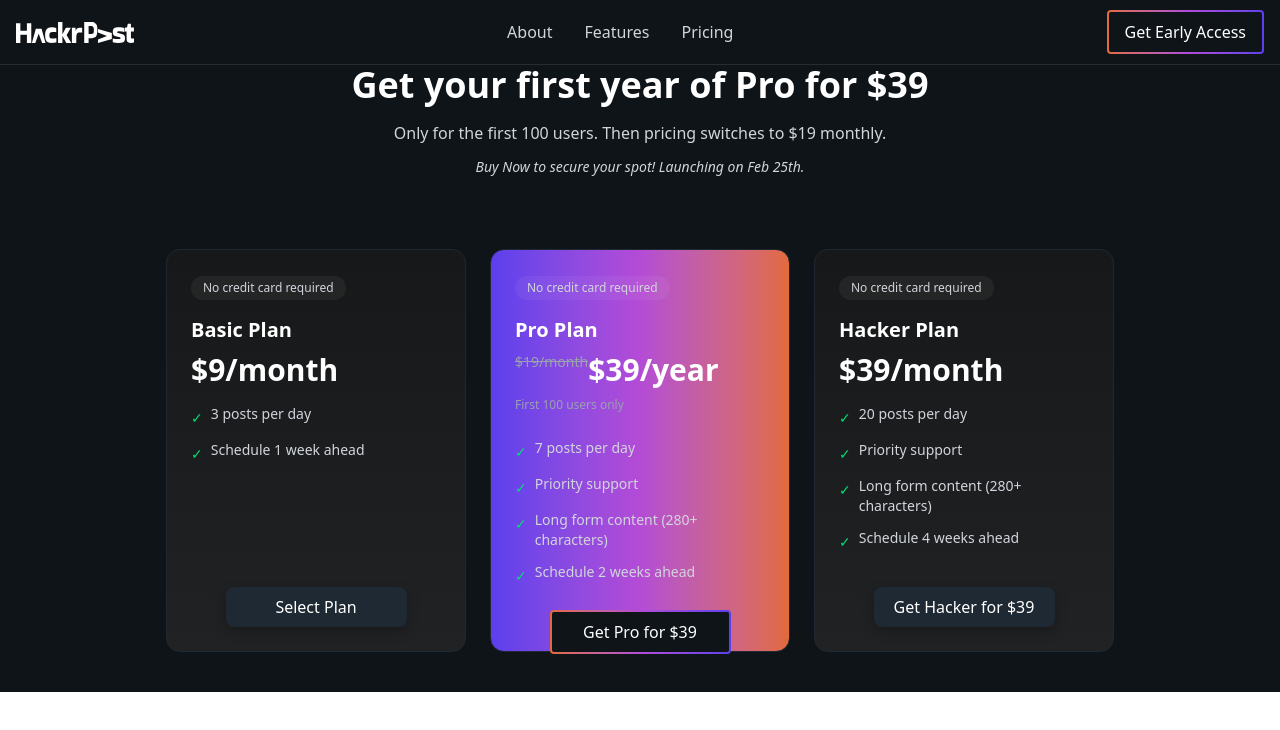
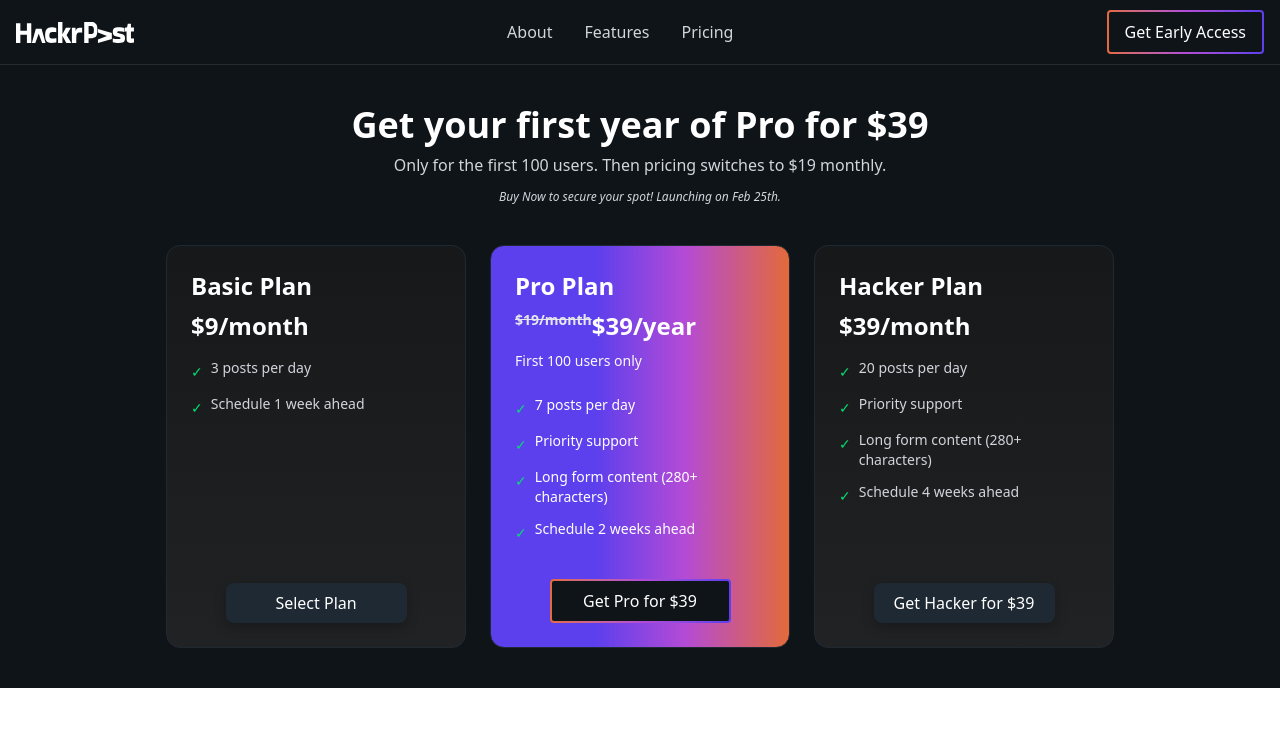
Before and after one commit to Jahswill-web-dev/BlogO-fullstack, a Next.js app: page /pricing in a window 1280 px wide. Shown: the top 730 px of the page. Built offline with nearby package versions, Linux system fonts and the light colour scheme.

Commit message:
finished pricing page

```diff
--- a/src/app/pricing/page.tsx
+++ b/src/app/pricing/page.tsx
@@ -19,15 +19,15 @@
             {/* // Nav */}
             <Navbar />
             {/* // Main Pricing Section */}
-            <div>
+            <div className="pt-10">
                 {/* Heading and subheading text */}
-                <div className="text-center text-white text-4xl font-bold mb-4">
+                <div className="text-center text-white text-4xl font-bold mb-2">
                     Get your first year of Pro for $39
                 </div>
                 <p className="text-center text-gray-300 mb-3">
                     Only for the first 100 users. Then pricing switches to $19 monthly.
                 </p>
-                <p className="text-center text-gray-300 mb-8 text-sm italic">
+                <p className="text-center text-gray-300 text-xs italic">
                     Buy Now to secure your spot! Launching on Feb 25th.
                 </p>
                 {/* Cards section */}
--- a/src/components/ui/pricingCard.tsx
+++ b/src/components/ui/pricingCard.tsx
@@ -29,19 +29,20 @@
                 "bg-[#0F1419] border border-[#1F2933] rounded-xl p-6 flex flex-col min-w-[300px] max-w-[300px] mx-auto md:mx-0",
                 "h-[403px] ",
                 highlighted
-                    ? "bg-linear-to-r from-[#5C3FED] via-[#B44BD6] to-[#E36A3A] text-white border border-[#1F2933]"
+                    ? "bg-[linear-gradient(90deg,#5C3FED_0%,#5C3FED_35%,#B44BD6_65%,#E36A3A_100%)] text-white border border-[#1F2933]"
                     : "bg-linear-to-b from-[#171819] to-[#212224] text-green",
             )}
         >
             {/* Badge */}
-            <div className="mb-4">
+
+            {/* <div className="mb-4">
                 <span className="inline-block text-xs text-gray-300 bg-white/5 px-3 py-1 rounded-full">
                     {badgeText}
                 </span>
-            </div>
+            </div> */}
 
             {/* Title */}
-            <h3 className="text-white text-xl font-semibold mb-2">
+            <h3 className="text-white text-2xl font-semibold mb-2">
                 {title}
             </h3>
 
@@ -49,17 +50,17 @@
             <div className="flex flex-col items-baseline gap-2 mb-4">
                 <div className="flex">
                     {originalPrice && (
-                        <span className="text-gray-400 line-through text-sm">
+                        <span className="text-gray-200 line-through text-sm font-bold">
                             {originalPrice}
                         </span>
                     )}
-                    <span className="text-white text-3xl font-bold">
+                    <span className="text-white text-2xl font-bold">
                         {currentPrice}
                     </span>
                 </div>
 
                 {priceNote && (
-                    <div className="text-gray-400 text-[12px] mb-2">
+                    <div className="text-gray-50 text-[14px] mb-2">
                         {priceNote}
                     </div>
                 )}
@@ -68,7 +69,9 @@
             {/* Features */}
             <ul className="flex-1 space-y-3 mb-6">
                 {features.map((feature, idx) => (
-                    <li key={idx} className="text-gray-300 text-sm flex items-start gap-2">
+                    <li key={idx} className={clsx("text-gray-300 text-sm flex items-start gap-2",
+                        highlighted && "text-white",
+                        )}>
                         <span className="text-green-400 mt-1">✓</span>
                         {feature}
                     </li>
```
